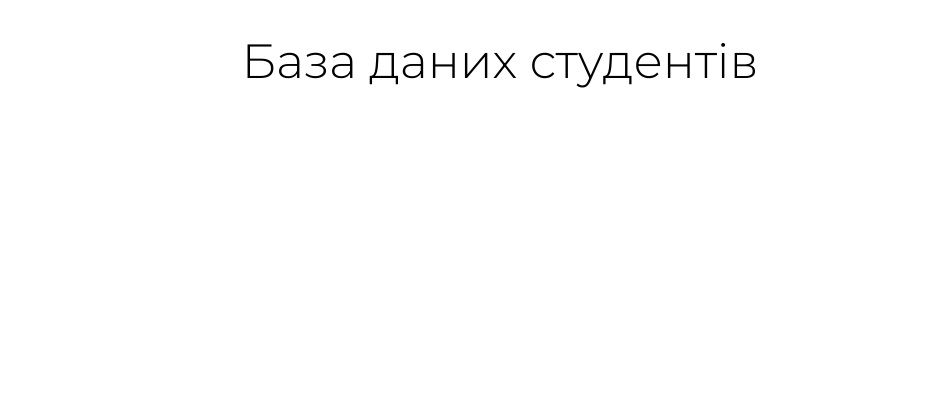
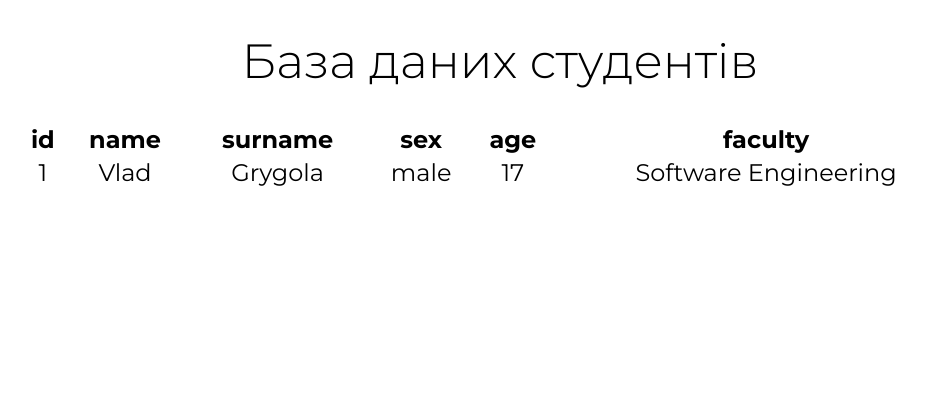
Before and after one commit to VladGrygola/students, a PHP site: page / in a window 1280 px wide. Shown: the top 420 px of the page, without its empty margins (140-1066 px from the left). Run offline with PHP 8.4, Linux system fonts and the light colour scheme.

Commit message:
Add temporary 'table' block
This block will be replaced by PHP script.

```diff
--- a/html/localhost/www/css/main.css
+++ b/html/localhost/www/css/main.css
@@ -6,6 +6,12 @@ body {
 }
 h1 {
     font-weight: 300;
+    text-align: center;
+}
+table {
+    width: 100%;
+}
+table, th, td {
     text-align: center;
 }
 footer {
--- a/html/localhost/www/index.php
+++ b/html/localhost/www/index.php
@@ -10,6 +10,26 @@
     <div id = "back">
         <div id = "content">
             <h1>База даних студентів</h1>
+            <!-- This table will be replaced by PHP script -->
+            <table>
+                <tr>
+                    <th>id</th>
+                    <th>name</th>
+                    <th>surname</th>
+                    <th>sex</th>
+                    <th>age</th>
+                    <th>faculty</th>
+                </tr>
+                <tr>
+                    <td>1</td>
+                    <td>Vlad</td>
+                    <td>Grygola</td>
+                    <td>male</td>
+                    <td>17</td>
+                    <td>Software Engineering</td>
+                </tr>
+            </table>
+            <!-- This table will be replaced by PHP script -->
         </div>
     </div>
     <footer>
```
